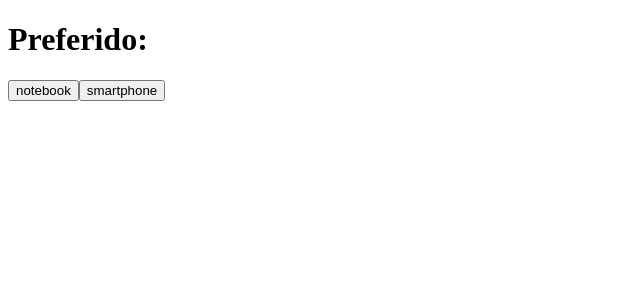
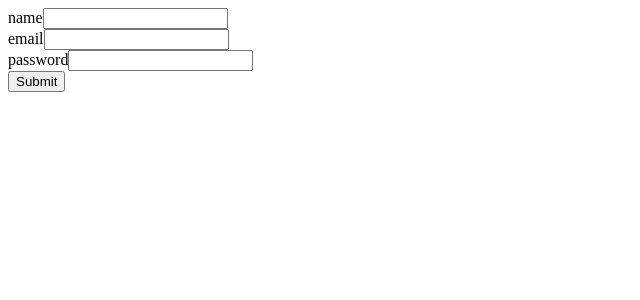
Before and after one commit to GaabrielFranca/React-Hooks, a React (Create React App) app: page / in a window 1280 px wide. Shown: the top 300 px of the page, without its empty margins (0-640 px from the left). Built offline with nearby package versions, Linux system fonts and the light colour scheme; the HTML template or start-up script is replaced by a standard one.

Commit message:
testing forms

```diff
--- a/public/style.css
+++ b/public/style.css
@@ -0,0 +1,7 @@
+input {
+  display: flex;
+  flex-direction: column;
+  width: 20rem;
+  margin-bottom: 1rem;
+  padding: 1rem;
+}
--- a/src/App.js
+++ b/src/App.js
@@ -1,18 +1,9 @@
 import React from "react";
-import LocalStorege from "./LocalStorage";
-
+import Form from "./Form";
 const App = () => {
-  const [produto, setProduto] = LocalStorege("produto", "");
-
-  function handleClick({ target }) {
-    return setProduto(target.innerText);
-  }
-
   return (
     <>
-      <h1>Preferido:{produto} </h1>
-      <button onClick={handleClick}>notebook</button>
-      <button onClick={handleClick}>smartphone</button>
+      <Form></Form>
     </>
   );
 };
--- /dev/null
+++ b/src/Form.js
@@ -0,0 +1,66 @@
+import React from "react";
+
+const inputFields = [
+  {
+    id: "name",
+    type: "text",
+    label: "name",
+  },
+
+  {
+    id: "email",
+    type: "email",
+    label: "email",
+  },
+
+  {
+    id: "password",
+    type: "password",
+    label: "password",
+  },
+];
+
+const Form = () => {
+  const [form, setForm] = React.useState({
+    name: "",
+    email: "",
+    senha: "",
+  });
+  const [response, setResponse] = React.useState(null);
+
+  function handleChange({ target }) {
+    const { id, value } = target;
+
+    setForm({ ...form, [id]: value });
+  }
+
+  function handleClick(event) {
+    event.preventDefault();
+    fetch("", {
+      method: "POST",
+      headers: { "Content-Type": "application/json" },
+      body: JSON.stringify(form),
+    }).then((response) => {
+      setResponse(response);
+    });
+  }
+
+  return (
+    <>
+      <form onSubmit={handleClick}>
+        {inputFields.map(({ id, type, label }) => (
+          <div key={id}>
+            <label htmlFor={id} name={label}>
+              {label}
+            </label>
+            <input id={id} type={type} onChange={handleChange} />
+          </div>
+        ))}
+        {response && response.ok && <p>form sent</p>}
+        <button>Submit</button>
+      </form>
+    </>
+  );
+};
+
+export default Form;
--- a/src/LocalStorage.js
+++ /dev/null
@@ -1,17 +0,0 @@
-import React from "react";
-
-const useLocalStorege = (key, inicial) => {
-  const [state, setState] = React.useState(() => {
-    const local = window.localStorage.getItem(key);
-
-    return local ? local : inicial;
-  });
-
-  React.useEffect(() => {
-    window.localStorage.setItem(key, state);
-  }, [state, key]);
-
-  return [state, setState];
-};
-
-export default useLocalStorege;
```
